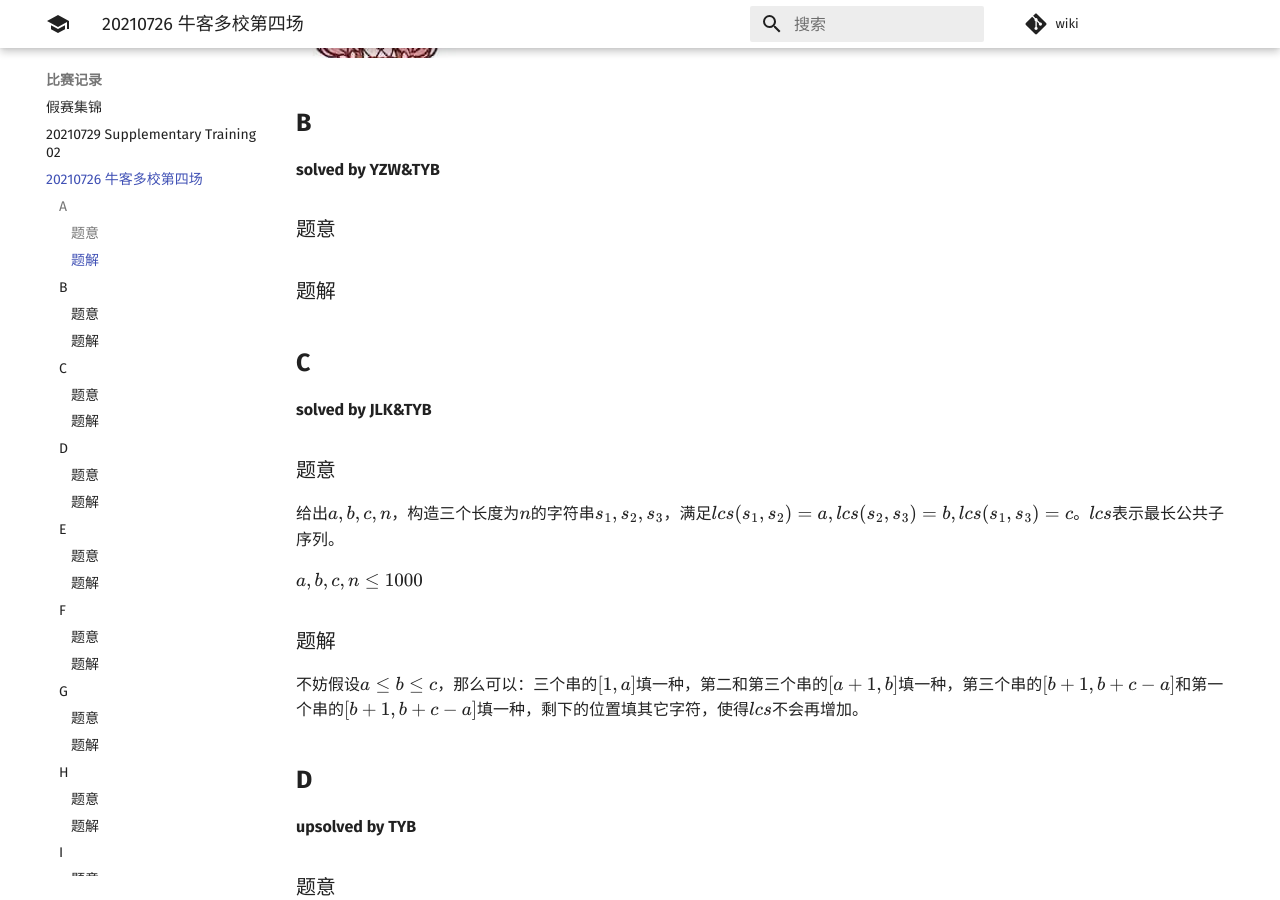
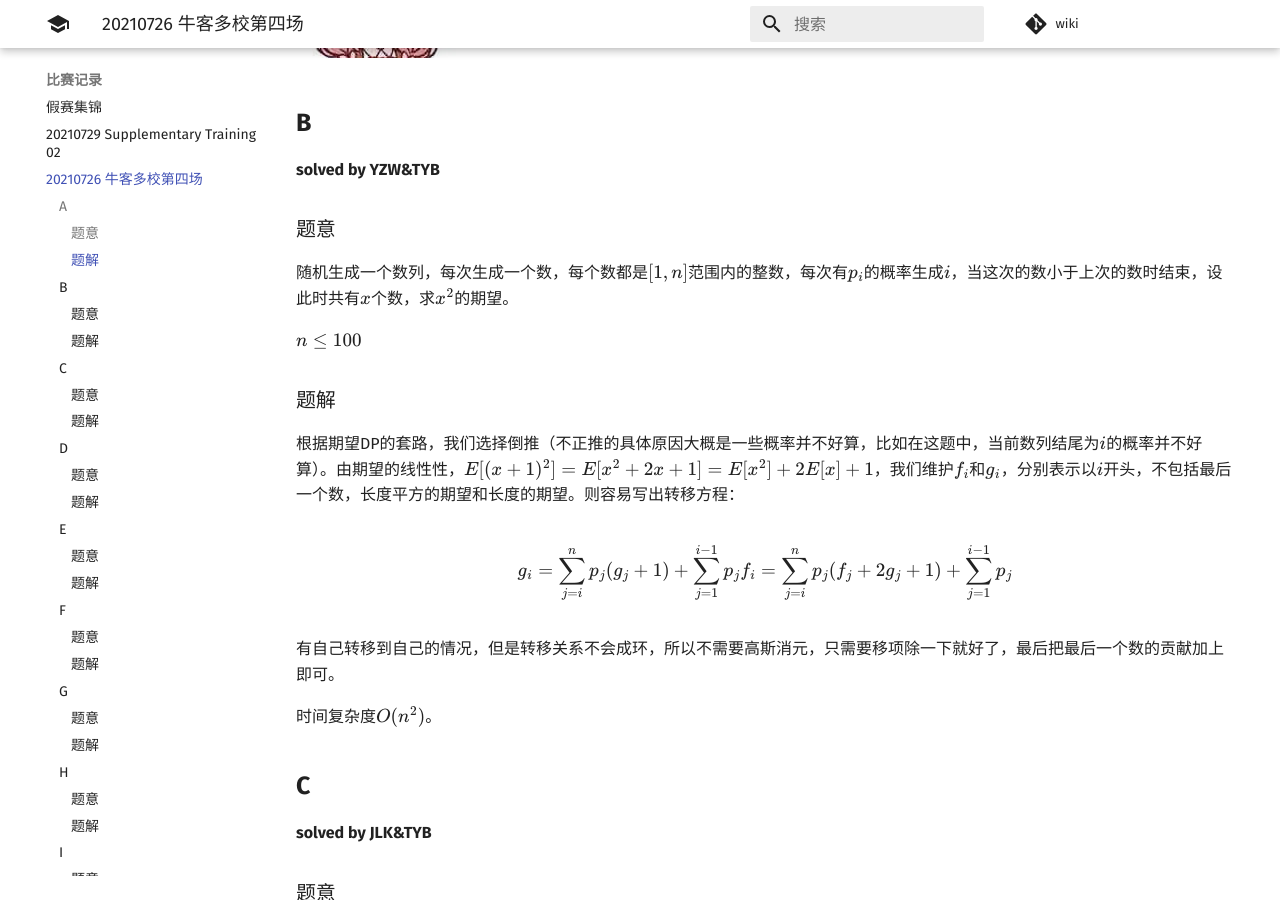
Before and after one commit to PoorMath/PoorMath.github.io, an MkDocs documentation site: the page built from docs/contest/20210726 牛客多校第四场.md, in a window 1280 px wide and 900 px high, scrolled down 3150 px. Built offline with MkDocs 1.6.1 and Material for MkDocs 9.7.7, drawn with Linux system fonts in a browser that asks for light colours; comment, search, counter and statistics services are not loaded.

Commit message:
Update 20210726 牛客多校第四场.md

```diff
--- a/docs/contest/20210726 牛客多校第四场.md
+++ b/docs/contest/20210726 牛客多校第四场.md
@@ -112,11 +112,22 @@ $\bar F_n(x)={\bar P_n(x)\over Q_n(x)}={P_n(x)-Q_n(x)(F_n(x)\bmod x^{c_n})\over
 
 ### 题意
 
+随机生成一个数列，每次生成一个数，每个数都是$[1,n]$范围内的整数，每次有$p_i$的概率生成$i$，当这次的数小于上次的数时结束，设此时共有$x$个数，求$x^2$的期望。
 
+$n\le 100$
 
 ### 题解
 
+根据期望DP的套路，我们选择倒推（不正推的具体原因大概是一些概率并不好算，比如在这题中，当前数列结尾为$i$的概率并不好算）。由期望的线性性，$E[(x+1)^2]=E[x^2+2x+1]=E[x^2]+2E[x]+1$，我们维护$f_i$和$g_i$，分别表示以$i$开头，不包括最后一个数，长度平方的期望和长度的期望。则容易写出转移方程：
 
+$$
+g_i=\sum_{j=i}^np_j(g_j+1)+\sum_{j=1}^{i-1}p_j\\
+f_i=\sum_{j=i}^np_j(f_j+2g_j+1)+\sum_{j=1}^{i-1}p_j
+$$
+
+有自己转移到自己的情况，但是转移关系不会成环，所以不需要高斯消元，只需要移项除一下就好了，最后把最后一个数的贡献加上即可。
+
+时间复杂度$O(n^2)$。
 
 ## **C**
 
```
